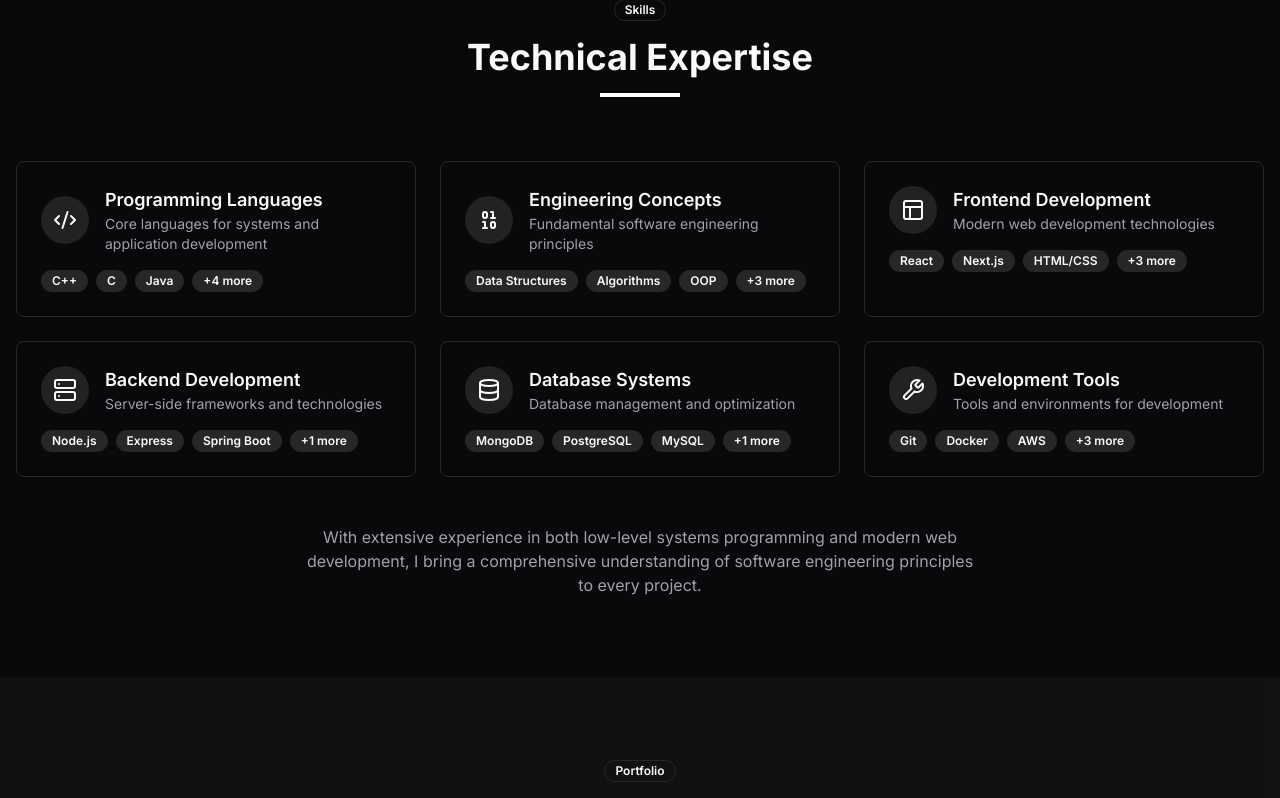
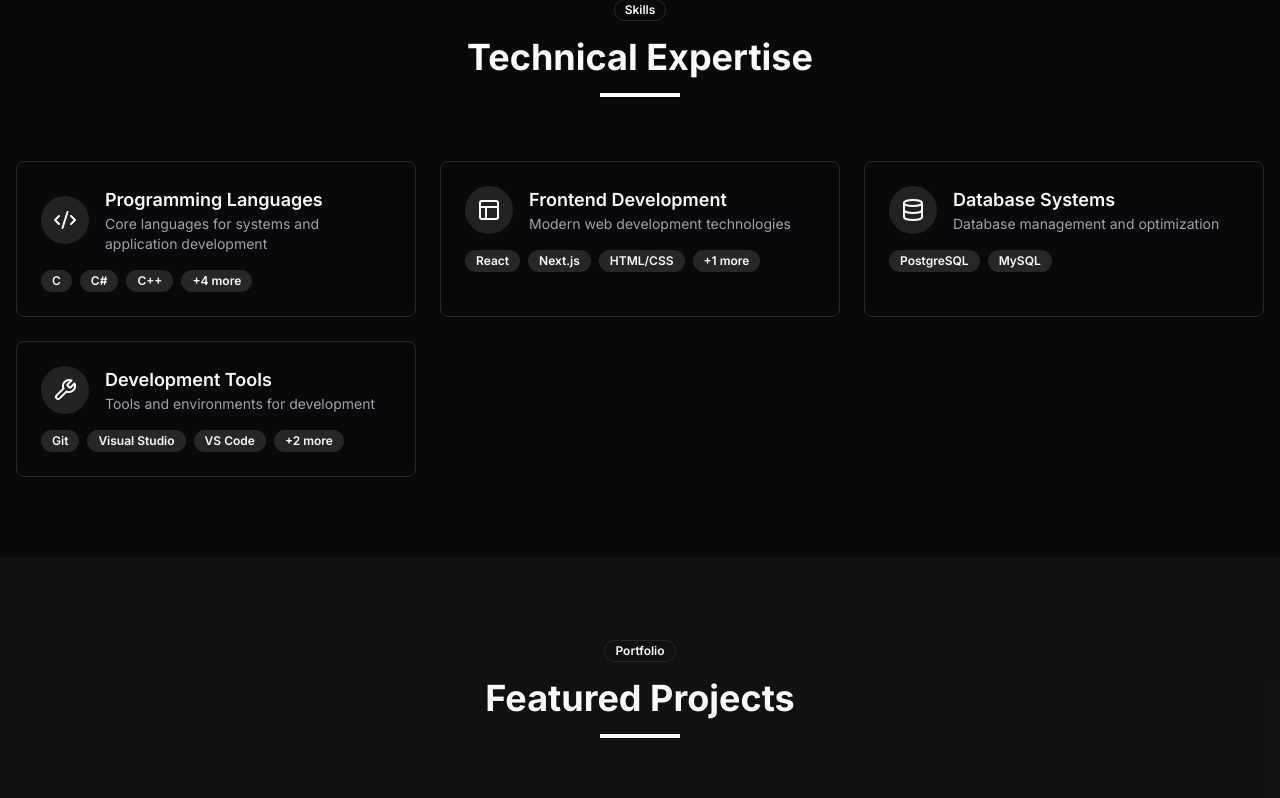
Before and after one commit to pipesSomeAndSSam/website-portfolio-01, a Next.js app: page / in a window 1280 px wide. Shown: the part 1603-2401 px from the top of the page. Built offline with nearby package versions, Linux system fonts and the light colour scheme.

Commit message:
Edited technical expertise section

```diff
--- a/components/tech-stack.tsx
+++ b/components/tech-stack.tsx
@@ -1,13 +1,13 @@
-"use client"
+"use client";
 
-import { useState } from "react"
-import { motion, AnimatePresence } from "framer-motion"
-import { Badge } from "@/components/ui/badge"
-import { Card, CardContent } from "@/components/ui/card"
-import { Code2, Layout, Server, Database, Wrench, Binary } from "lucide-react"
+import { useState } from "react";
+import { motion, AnimatePresence } from "framer-motion";
+import { Badge } from "@/components/ui/badge";
+import { Card, CardContent } from "@/components/ui/card";
+import { Code2, Layout, Server, Database, Wrench, Binary } from "lucide-react";
 
 export default function TechStack() {
-  const [selectedCategory, setSelectedCategory] = useState<string | null>(null)
+  const [selectedCategory, setSelectedCategory] = useState<string | null>(null);
 
   const technologies = {
     languages: {
@@ -15,26 +15,13 @@ export default function TechStack() {
       title: "Programming Languages",
       description: "Core languages for systems and application development",
       skills: [
-        { name: "C++", level: 90 },
-        { name: "C", level: 85 },
-        { name: "Java", level: 88 },
-        { name: "Ruby", level: 82 },
-        { name: "Python", level: 85 },
-        { name: "TypeScript", level: 90 },
-        { name: "JavaScript", level: 90 },
-      ],
-    },
-    concepts: {
-      icon: <Binary className="h-6 w-6" />,
-      title: "Engineering Concepts",
-      description: "Fundamental software engineering principles",
-      skills: [
-        { name: "Data Structures", level: 95 },
-        { name: "Algorithms", level: 90 },
-        { name: "OOP", level: 95 },
-        { name: "Design Patterns", level: 85 },
-        { name: "System Design", level: 80 },
-        { name: "Multithreading", level: 85 },
+        { name: "C", level: 75 },
+        { name: "C#", level: 80 },
+        { name: "C++", level: 70 },
+        { name: "Java", level: 60 },
+        { name: "Python", level: 80 },
+        { name: "TypeScript", level: 80 },
+        { name: "JavaScript", level: 75 },
       ],
     },
     frontend: {
@@ -42,23 +29,10 @@ export default function TechStack() {
       title: "Frontend Development",
       description: "Modern web development technologies",
       skills: [
-        { name: "React", level: 90 },
-        { name: "Next.js", level: 85 },
-        { name: "HTML/CSS", level: 95 },
-        { name: "Tailwind CSS", level: 95 },
-        { name: "Redux", level: 85 },
-        { name: "WebGL", level: 75 },
-      ],
-    },
-    backend: {
-      icon: <Server className="h-6 w-6" />,
-      title: "Backend Development",
-      description: "Server-side frameworks and technologies",
-      skills: [
-        { name: "Node.js", level: 85 },
-        { name: "Express", level: 80 },
-        { name: "Spring Boot", level: 85 },
-        { name: "Ruby on Rails", level: 80 },
+        { name: "React", level: 75 },
+        { name: "Next.js", level: 75 },
+        { name: "HTML/CSS", level: 80 },
+        { name: "Tailwind CSS", level: 85 },
       ],
     },
     database: {
@@ -66,10 +40,8 @@ export default function TechStack() {
       title: "Database Systems",
       description: "Database management and optimization",
       skills: [
-        { name: "MongoDB", level: 85 },
-        { name: "PostgreSQL", level: 80 },
-        { name: "MySQL", level: 75 },
-        { name: "Redis", level: 70 },
+        { name: "PostgreSQL", level: 75 },
+        { name: "MySQL", level: 60 },
       ],
     },
     tools: {
@@ -77,25 +49,24 @@ export default function TechStack() {
       title: "Development Tools",
       description: "Tools and environments for development",
       skills: [
-        { name: "Git", level: 90 },
-        { name: "Docker", level: 80 },
-        { name: "AWS", level: 75 },
-        { name: "Linux/Unix", level: 85 },
-        { name: "CMake", level: 80 },
-        { name: "Visual Studio", level: 85 },
+        { name: "Git", level: 85 },
+        { name: "Visual Studio", level: 80 },
+        { name: "VS Code", level: 85 },
+        { name: "Unity", level: 70 },
+        { name: "Godot", level: 75 },
       ],
     },
-  }
+  };
 
   const fadeIn = {
     hidden: { opacity: 0, y: 20 },
     visible: { opacity: 1, y: 0 },
-  }
+  };
 
   const scaleUp = {
     hidden: { opacity: 0, scale: 0.95 },
     visible: { opacity: 1, scale: 1 },
-  }
+  };
 
   return (
     <section id="tech-stack" className="py-20">
@@ -111,7 +82,9 @@ export default function TechStack() {
           <Badge variant="outline" className="mb-4">
             Skills
           </Badge>
-          <h2 className="text-3xl md:text-4xl font-bold mb-4">Technical Expertise</h2>
+          <h2 className="text-3xl md:text-4xl font-bold mb-4">
+            Technical Expertise
+          </h2>
           <div className="w-20 h-1 bg-primary mx-auto"></div>
         </motion.div>
 
@@ -129,14 +102,22 @@ export default function TechStack() {
                 className={`h-full cursor-pointer transition-all duration-300 hover:shadow-lg ${
                   selectedCategory === key ? "ring-2 ring-primary" : ""
                 }`}
-                onClick={() => setSelectedCategory(selectedCategory === key ? null : key)}
+                onClick={() =>
+                  setSelectedCategory(selectedCategory === key ? null : key)
+                }
               >
                 <CardContent className="p-6">
                   <div className="flex items-center gap-4 mb-4">
-                    <div className="bg-primary/10 p-3 rounded-full">{category.icon}</div>
+                    <div className="bg-primary/10 p-3 rounded-full">
+                      {category.icon}
+                    </div>
                     <div>
-                      <h3 className="text-lg font-semibold">{category.title}</h3>
-                      <p className="text-sm text-muted-foreground">{category.description}</p>
+                      <h3 className="text-lg font-semibold">
+                        {category.title}
+                      </h3>
+                      <p className="text-sm text-muted-foreground">
+                        {category.description}
+                      </p>
                     </div>
                   </div>
 
@@ -159,13 +140,18 @@ export default function TechStack() {
                           >
                             <div className="flex justify-between text-sm">
                               <span className="font-medium">{skill.name}</span>
-                              <span className="text-muted-foreground">{skill.level}%</span>
+                              <span className="text-muted-foreground">
+                                {skill.level}%
+                              </span>
                             </div>
                             <div className="w-full bg-muted rounded-full h-1.5">
                               <motion.div
                                 initial={{ width: 0 }}
                                 animate={{ width: `${skill.level}%` }}
-                                transition={{ duration: 0.5, delay: index * 0.1 }}
+                                transition={{
+                                  duration: 0.5,
+                                  delay: index * 0.1,
+                                }}
                                 className="bg-primary h-1.5 rounded-full"
                               />
                             </div>
@@ -183,7 +169,9 @@ export default function TechStack() {
                         </Badge>
                       ))}
                       {category.skills.length > 3 && (
-                        <Badge variant="secondary">+{category.skills.length - 3} more</Badge>
+                        <Badge variant="secondary">
+                          +{category.skills.length - 3} more
+                        </Badge>
                       )}
                     </div>
                   )}
@@ -192,21 +180,7 @@ export default function TechStack() {
             </motion.div>
           ))}
         </div>
-
-        <motion.div
-          initial="hidden"
-          whileInView="visible"
-          viewport={{ once: true }}
-          transition={{ duration: 0.5, delay: 0.4 }}
-          variants={fadeIn}
-          className="mt-12 text-center text-muted-foreground"
-        >
-          <p className="max-w-2xl mx-auto">
-            With extensive experience in both low-level systems programming and modern web development, I bring a
-            comprehensive understanding of software engineering principles to every project.
-          </p>
-        </motion.div>
       </div>
     </section>
-  )
+  );
 }
```
